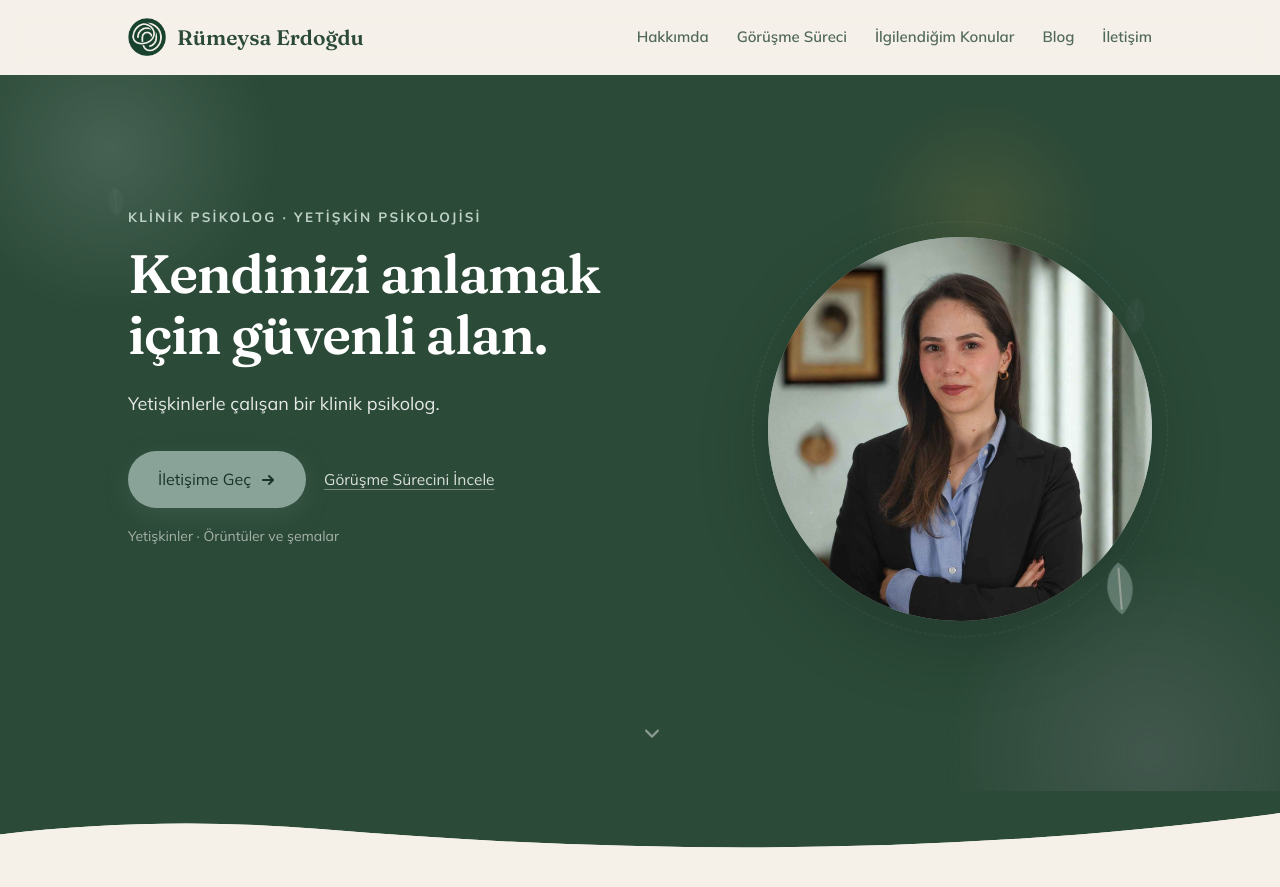
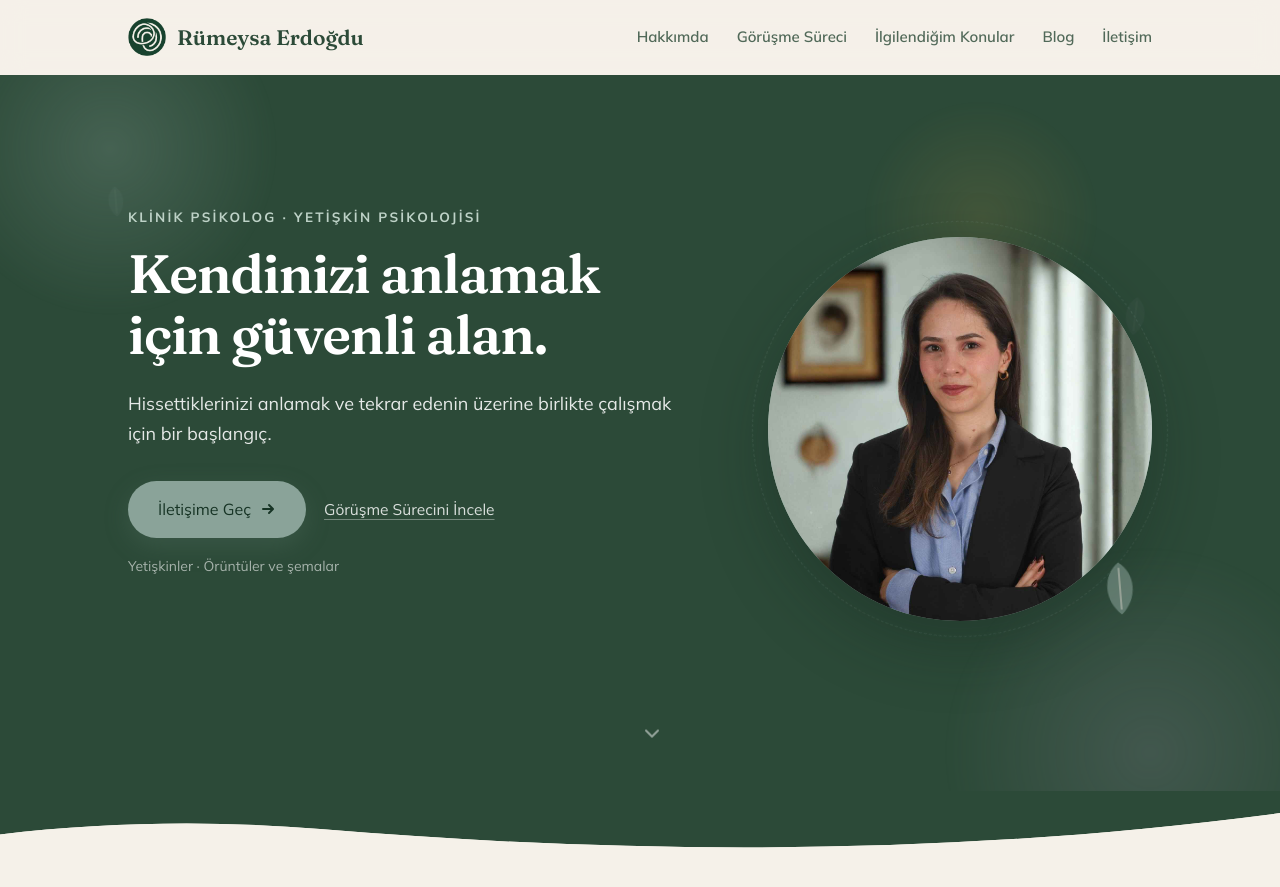
Before and after one commit to ardasaglamer9/rumeysaerdogdu.com, a Jekyll site: the page built from index.html, in a window 1280 px wide and 900 px high. Shown: the top 887 px of the window. Built offline with Jekyll 4.4.1, drawn with Linux system fonts in a browser that asks for light colours.

Commit message:
Ana sayfa hero açıklamasını ünvan tekrarından çıkar
Eyebrow zaten "KLİNİK PSİKOLOG · YETİŞKİN PSİKOLOJİSİ" dediği için
alttaki açıklama satırı aynı bilgiyi tekrarlıyordu. Yerine ne üzerine
çalışıldığını anlatan bir satır konuldu.

Co-Authored-By: Claude Opus 5 <noreply@anthropic.com>

```diff
--- a/index.html
+++ b/index.html
@@ -31,7 +31,7 @@ permalink: /
     <div class="hero-content">
       <p class="eyebrow">KLİNİK PSİKOLOG · YETİŞKİN PSİKOLOJİSİ</p>
       <h1>Kendinizi anlamak için güvenli alan.</h1>
-      <p class="hero-desc">Yetişkinlerle çalışan bir klinik psikolog.</p>
+      <p class="hero-desc">Hissettiklerinizi anlamak ve tekrar edenin üzerine birlikte çalışmak için bir başlangıç.</p>
 
       <div class="hero-cta">
         <a href="{{ '/iletisim/' | relative_url }}" class="btn">İletişime Geç
```
